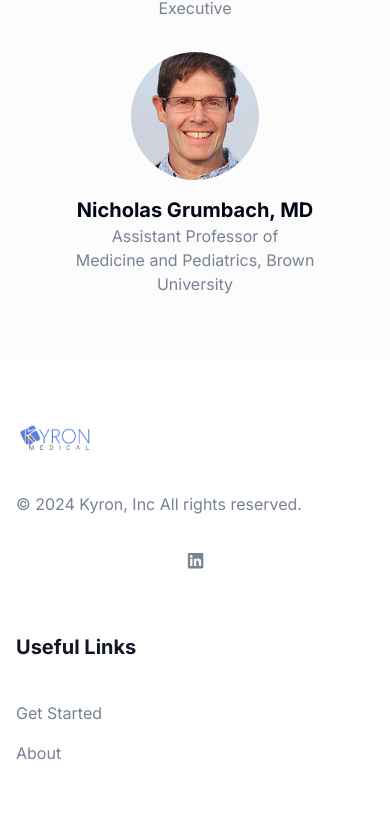
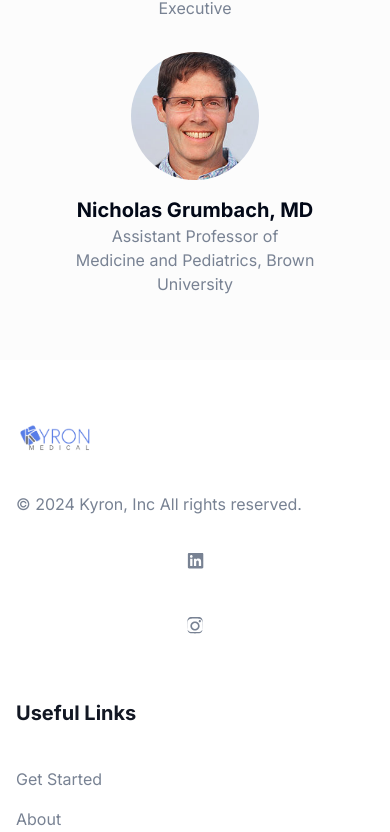
Before and after one commit to kyron-medical/HealthClinicAIWebsite, a Next.js app: page /about in a window 390 px wide. Shown: the part 6164-6996 px from the top of the page. Built offline with nearby package versions, Linux system fonts and the light colour scheme; no server answers.

Commit message:
feat: socials and links; fix: eslint errors one

```diff
--- a/src/app/page.tsx
+++ b/src/app/page.tsx
@@ -41,7 +41,7 @@ const Pipeline = () => {
             Access an Interactive Demo of Kyron
           </h2>
           <p className="text-base text-body-color md:text-lg">
-            Experience Kyron's tailored solutions with our interactive demo.
+            Experience Kyron&#39;s tailored solutions with our interactive demo.
           </p>
 
           <span className="-mb-[12px] ml-[2px] mt-4 block text-left text-sm text-body-color">
--- a/src/components/Footer/index.tsx
+++ b/src/components/Footer/index.tsx
@@ -30,7 +30,7 @@ const Footer = () => {
                 <p className="mb-9 text-base leading-relaxed text-body-color dark:text-body-color-dark">
                   © 2024 Kyron, Inc All rights reserved.
                 </p>
-                <div className="footer-social flex flex-wrap items-center justify-center md:justify-start">
+                <div className="footer-social flex flex-wrap items-center justify-center gap-8 md:justify-start">
                   {/* <a
                     href="/"
                     aria-label="social-link"
@@ -90,7 +90,7 @@ const Footer = () => {
                     </svg>
                   </a> */}
                   <a
-                    href="/"
+                    href="https://www.linkedin.com/company/kyron-medical/"
                     aria-label="social-link"
                     target="_blank"
                     rel="noopener noreferrer"
@@ -103,6 +103,25 @@ const Footer = () => {
                       className="fill-current"
                     >
                       <path d="M15.2196 0H1.99991C1.37516 0 0.875366 0.497491 0.875366 1.11936V14.3029C0.875366 14.8999 1.37516 15.4222 1.99991 15.4222H15.1696C15.7943 15.4222 16.2941 14.9247 16.2941 14.3029V1.09448C16.3441 0.497491 15.8443 0 15.2196 0ZM5.44852 13.1089H3.17444V5.7709H5.44852V13.1089ZM4.29899 4.75104C3.54929 4.75104 2.97452 4.15405 2.97452 3.43269C2.97452 2.71133 3.57428 2.11434 4.29899 2.11434C5.02369 2.11434 5.62345 2.71133 5.62345 3.43269C5.62345 4.15405 5.07367 4.75104 4.29899 4.75104ZM14.07 13.1089H11.796V9.55183C11.796 8.7061 11.771 7.58674 10.5964 7.58674C9.39693 7.58674 9.222 8.53198 9.222 9.47721V13.1089H6.94792V5.7709H9.17202V6.79076H9.19701C9.52188 6.19377 10.2466 5.59678 11.3711 5.59678C13.6952 5.59678 14.12 7.08925 14.12 9.12897V13.1089H14.07Z" />
+                    </svg>
+                  </a>
+
+                  <a
+                    href="https://www.instagram.com/kyronmedical/"
+                    aria-label="instagram-link"
+                    target="_blank"
+                    rel="noopener noreferrer"
+                    className="mb-4 text-body-color duration-300 hover:text-primary dark:text-body-color-dark dark:hover:text-primary"
+                  >
+                    <svg
+                      width="18"
+                      height="18"
+                      viewBox="0 0 24 24"
+                      fill="none"
+                      xmlns="http://www.w3.org/2000/svg"
+                      className="fill-current"
+                    >
+                      <path d="M12 2.163c3.204 0 3.584.012 4.85.07 1.366.062 2.633.334 3.608 1.31.975.975 1.248 2.242 1.31 3.608.058 1.266.07 1.646.07 4.85s-.012 3.584-.07 4.85c-.062 1.366-.334 2.633-1.31 3.608-.975.975-2.242 1.248-3.608 1.31-1.266.058-1.646.07-4.85.07s-3.584-.012-4.85-.07c-1.366-.062-2.633-.334-3.608-1.31-.975-.975-1.248-2.242-1.31-3.608-.058-1.266-.07-1.646-.07-4.85s.012-3.584.07-4.85c.062-1.366.334-2.633 1.31-3.608.975-.975 2.242-1.248 3.608-1.31 1.266-.058 1.646-.07 4.85-.07zm0-2.163c-3.259 0-3.667.014-4.947.072-1.281.059-2.563.334-3.637 1.408-1.074 1.074-1.349 2.356-1.408 3.637-.058 1.28-.072 1.688-.072 4.947s.014 3.667.072 4.947c.059 1.281.334 2.563 1.408 3.637 1.074 1.074 2.356 1.349 3.637 1.408 1.28.058 1.688.072 4.947.072s3.667-.014 4.947-.072c1.281-.059 2.563-.334 3.637-1.408 1.074-1.074 1.349-2.356 1.408-3.637.058-1.28.072-1.688.072-4.947s-.014-3.667-.072-4.947c-.059-1.281-.334-2.563-1.408-3.637-1.074-1.074-2.356-1.349-3.637-1.408-1.28-.058-1.688-.072-4.947-.072zm0 5.838c-3.403 0-6.162 2.759-6.162 6.162s2.759 6.162 6.162 6.162 6.162-2.759 6.162-6.162-2.759-6.162-6.162-6.162zm0 10.162c-2.207 0-4-1.793-4-4s1.793-4 4-4 4 1.793 4 4-1.793 4-4 4zm6.406-11.845c-.796 0-1.441.645-1.441 1.441s.645 1.441 1.441 1.441 1.441-.645 1.441-1.441-.645-1.441-1.441-1.441z" />
                     </svg>
                   </a>
                 </div>
@@ -143,7 +162,7 @@ const Footer = () => {
                 <ul>
                   <li>
                     <Link
-                      href="/contact"
+                      href="https://www.linkedin.com/company/kyron-medical/"
                       className="mb-4 inline-block text-base text-body-color duration-300 hover:text-primary dark:text-body-color-dark dark:hover:text-primary"
                     >
                       LinkedIn
--- a/src/styles/global.css
+++ b/src/styles/global.css
@@ -646,6 +646,7 @@
 
   .footer-social {
     justify-content: center;
+    gap: 2rem;
   }
 
   @media (max-width: 768px) {
```
